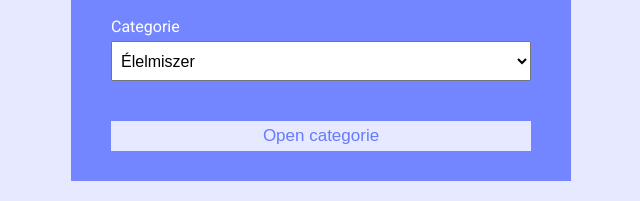
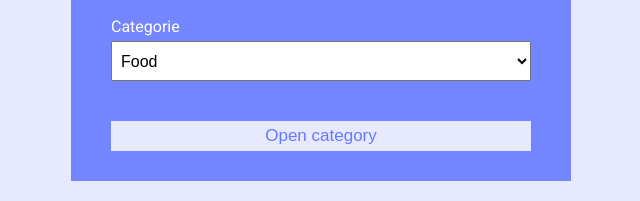
Before and after one commit to SilvesterSpath/chatcord, a website: page public/index.html in a window 1280 px wide. Shown: the part 255-456 px from the top of the page, 319-959 px from the left. Drawn offline with Linux system fonts and the light colour scheme.

Commit message:
Renaming 2

```diff
--- a/public/index.html
+++ b/public/index.html
@@ -30,15 +30,15 @@
           <div class="form-control">
             <label for="room">Categorie</label>
             <select name="room" id="room">
-              <option value="Élelmiszer">Élelmiszer</option>
-              <option value="Gyógyszer">Gyógyszer</option>
-              <option value="Háztartási">Háztartási</option>
-              <option value="Ruha">Ruha</option>
+              <option value="Food">Food</option>
+              <option value="Medic">Medic</option>
+              <option value="Domestic">Domestic</option>
+              <option value="Clothes">Clothes</option>
               <option value="Fitness">Fitness</option>
-              <option value="Egyéb">Egyéb</option>
+              <option value="Other">Other</option>
             </select>
           </div>
-          <button type="submit" class="btn">Open categorie</button>
+          <button type="submit" class="btn">Open category</button>
         </form>
       </main>
     </div>
```
Also changed, not shown: public/chat.html (+1 -1 lines).
